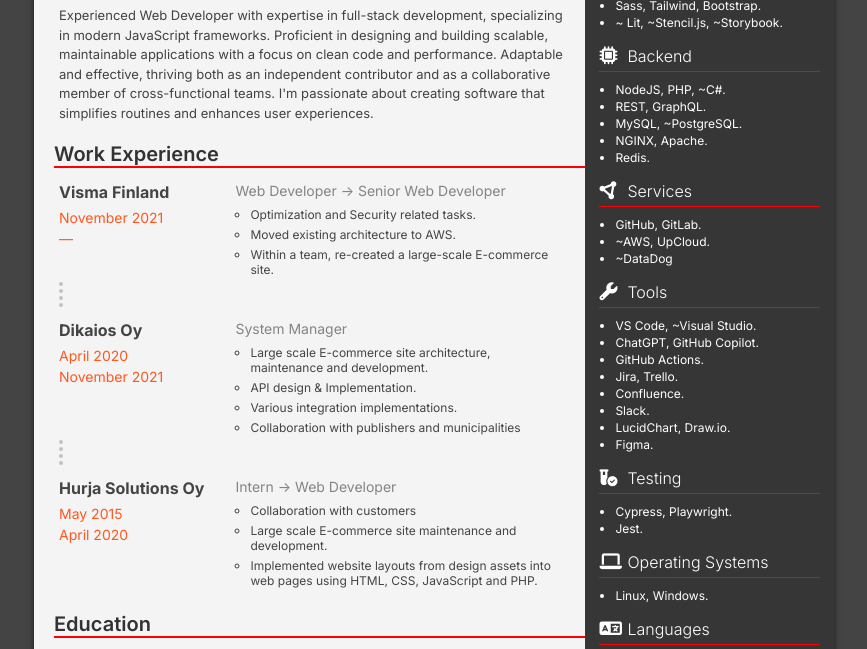
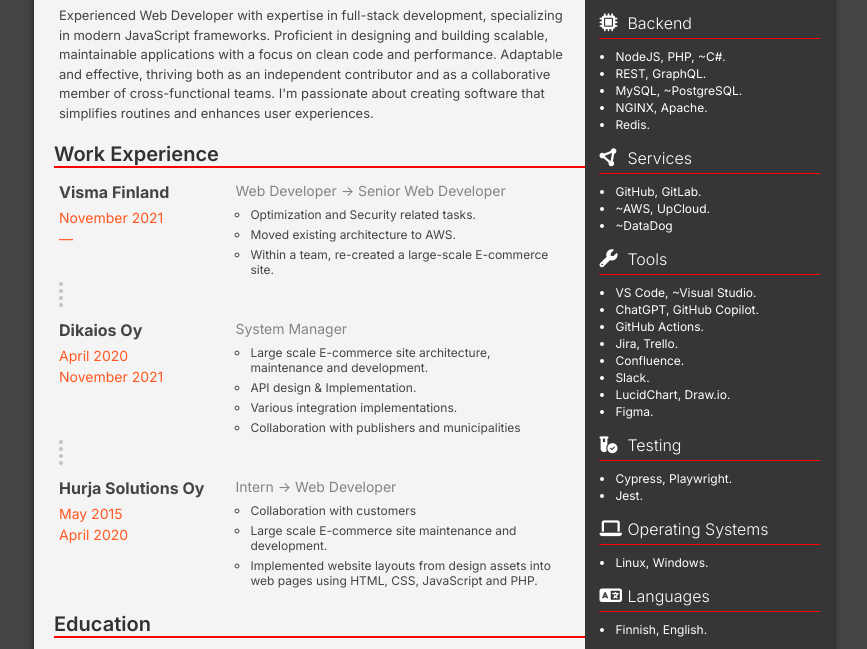
Before and after one commit to thejebo/thejebo-resume, a website built with Vite: page index.html in a window 1280 px wide. Shown: the part 181-830 px from the top of the page, without its empty margins (206-1073 px from the left). Built offline with nearby package versions, Linux system fonts and the light colour scheme.

Commit message:
style: fixed aside top padding.

```diff
--- a/src/main.scss
+++ b/src/main.scss
@@ -190,7 +190,7 @@
     flex: 1;
     color: $white;
     font-size: 12px;
-    padding: 65px 14px 0 14px;
+    padding: 32px 14px 0 14px;
     background-color: $dark-grey;
 
     h3 {
```
